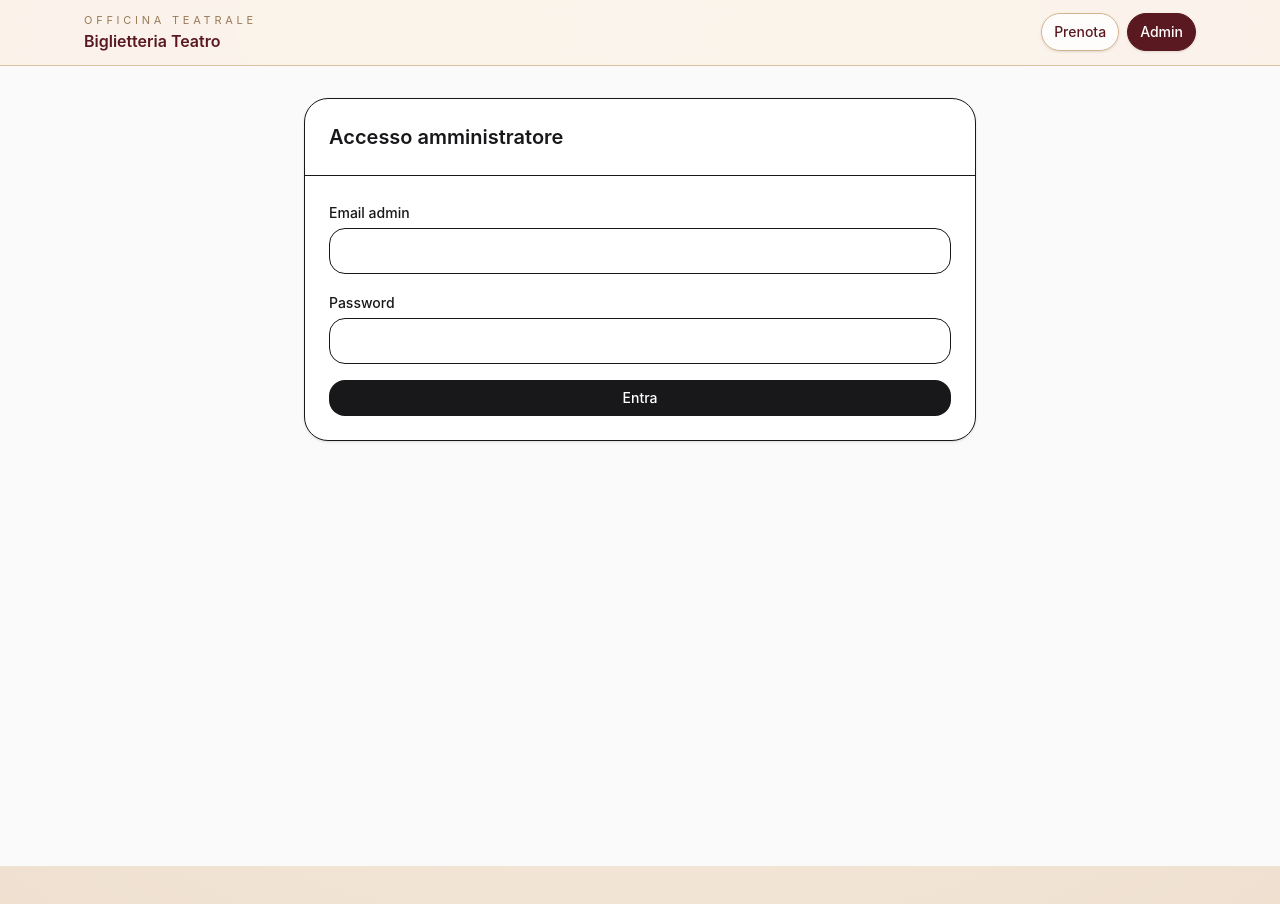
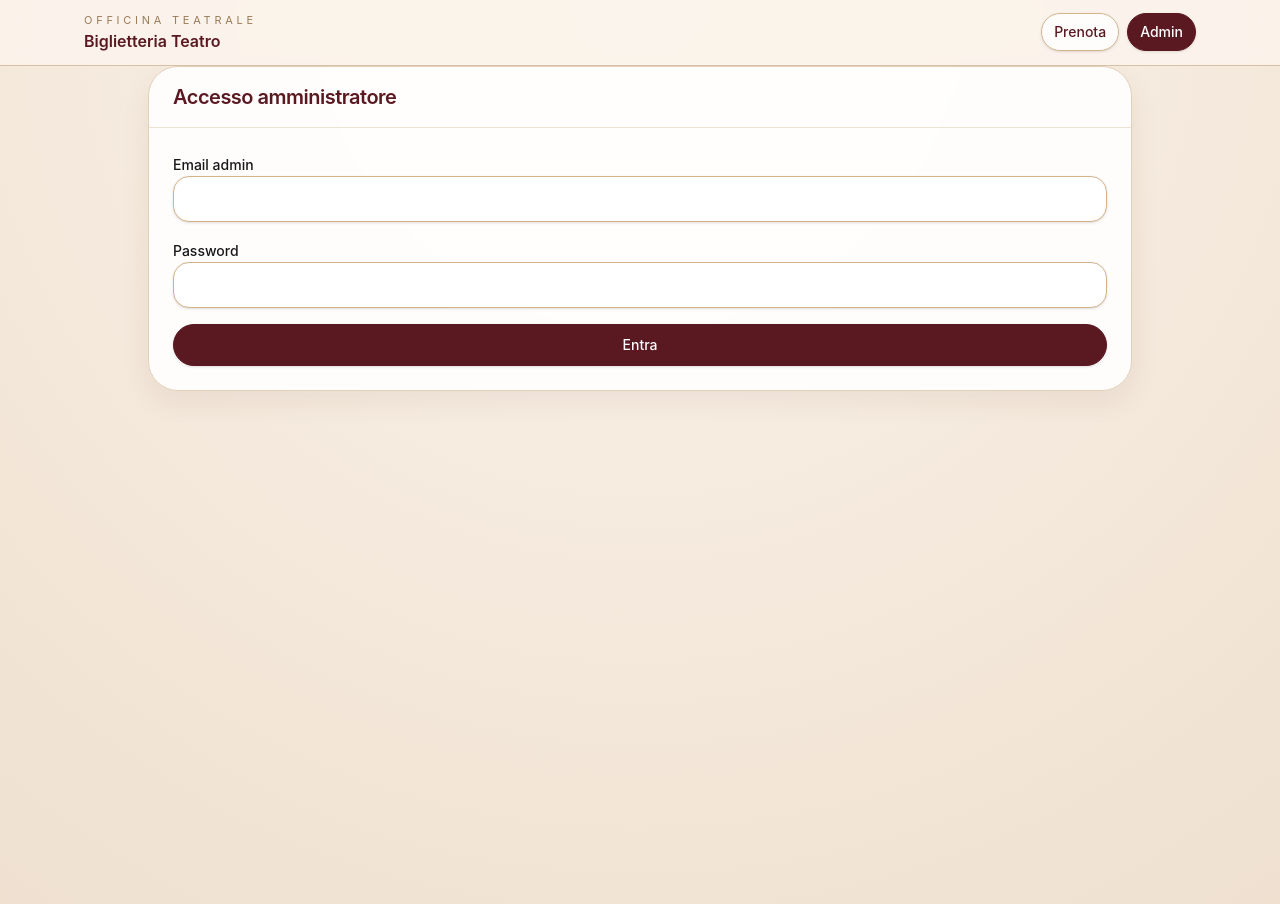
Before and after one commit to liberamint/biglietteria-teatro, a Next.js app: page /login in a window 1280 px wide. Built offline with nearby package versions, Linux system fonts and the light colour scheme.

Commit message:
stile teatrale elegante componenti ui

```diff
--- a/components/ui.tsx
+++ b/components/ui.tsx
@@ -1,55 +1,183 @@
-import { ReactNode } from 'react';
-import clsx from 'clsx';
+import * as React from 'react';
 
-export function PageShell({ children }: { children: ReactNode }) {
-  return <main className="min-h-screen bg-zinc-50 p-4 md:p-8">{children}</main>;
+type DivProps = React.HTMLAttributes<HTMLDivElement>;
+type InputProps = React.InputHTMLAttributes<HTMLInputElement>;
+type TextareaProps = React.TextareaHTMLAttributes<HTMLTextAreaElement>;
+type ButtonProps = React.ButtonHTMLAttributes<HTMLButtonElement> & {
+  variant?: 'primary' | 'outline' | 'secondary';
+};
+
+function cn(...classes: Array<string | false | null | undefined>) {
+  return classes.filter(Boolean).join(' ');
 }
 
-export function Container({ children, wide = false }: { children: ReactNode; wide?: boolean }) {
-  return <div className={clsx('mx-auto', wide ? 'max-w-6xl' : 'max-w-2xl')}>{children}</div>;
+export function PageShell({ className, ...props }: DivProps) {
+  return (
+    <div
+      className={cn(
+        'min-h-screen',
+        className
+      )}
+      {...props}
+    />
+  );
 }
 
-export function Card({ children, className = '' }: { children: ReactNode; className?: string }) {
-  return <div className={clsx('rounded-3xl border bg-white shadow-sm', className)}>{children}</div>;
+export function Container({
+  className,
+  wide = false,
+  ...props
+}: DivProps & { wide?: boolean }) {
+  return (
+    <div
+      className={cn(
+        'mx-auto w-full px-3 sm:px-5',
+        wide ? 'max-w-7xl' : 'max-w-5xl',
+        className
+      )}
+      {...props}
+    />
+  );
 }
 
-export function CardHeader({ children }: { children: ReactNode }) {
-  return <div className="border-b p-6">{children}</div>;
+export function Card({ className, ...props }: DivProps) {
+  return (
+    <div
+      className={cn(
+        'rounded-[30px] border border-[#e2d1ba] bg-white/88 shadow-[0_10px_30px_rgba(90,24,33,0.07)] backdrop-blur',
+        className
+      )}
+      {...props}
+    />
+  );
 }
 
-export function CardTitle({ children }: { children: ReactNode }) {
-  return <h2 className="text-xl font-semibold">{children}</h2>;
+export function CardHeader({ className, ...props }: DivProps) {
+  return (
+    <div
+      className={cn(
+        'border-b border-[#efe2d2] px-5 py-4 sm:px-6',
+        className
+      )}
+      {...props}
+    />
+  );
 }
 
-export function CardContent({ children }: { children: ReactNode }) {
-  return <div className="p-6">{children}</div>;
+export function CardTitle({ className, ...props }: DivProps) {
+  return (
+    <div
+      className={cn(
+        'text-lg font-semibold tracking-tight text-[#5a1821] sm:text-xl',
+        className
+      )}
+      {...props}
+    />
+  );
 }
 
-export function Button({ children, className = '', variant = 'default', ...props }: React.ButtonHTMLAttributes<HTMLButtonElement> & { variant?: 'default' | 'outline' | 'secondary' }) {
+export function CardContent({ className, ...props }: DivProps) {
   return (
-    <button
-      className={clsx(
-        'inline-flex items-center justify-center rounded-2xl px-4 py-2 text-sm font-medium transition',
-        variant === 'default' && 'bg-zinc-900 text-white hover:bg-zinc-800',
-        variant === 'outline' && 'border bg-white hover:bg-zinc-100',
-        variant === 'secondary' && 'bg-zinc-200 text-zinc-900 hover:bg-zinc-300',
+    <div
+      className={cn(
+        'px-5 py-5 sm:px-6 sm:py-6',
+        className
+      )}
+      {...props}
+    />
+  );
+}
+
+export const Input = React.forwardRef<HTMLInputElement, InputProps>(
+  ({ className, ...props }, ref) => {
+    return (
+      <input
+        ref={ref}
+        className={cn(
+          'w-full rounded-2xl border border-[#d4b28a] bg-white px-4 py-3 text-sm text-zinc-900 shadow-sm outline-none transition',
+          'placeholder:text-[#9a8a7a]',
+          'focus:border-[#8a3843] focus:ring-2 focus:ring-[#8a3843]/10',
+          className
+        )}
+        {...props}
+      />
+    );
+  }
+);
+Input.displayName = 'Input';
+
+export const Textarea = React.forwardRef<HTMLTextAreaElement, TextareaProps>(
+  ({ className, ...props }, ref) => {
+    return (
+      <textarea
+        ref={ref}
+        className={cn(
+          'w-full rounded-2xl border border-[#d4b28a] bg-white px-4 py-3 text-sm text-zinc-900 shadow-sm outline-none transition',
+          'placeholder:text-[#9a8a7a]',
+          'focus:border-[#8a3843] focus:ring-2 focus:ring-[#8a3843]/10',
+          className
+        )}
+        {...props}
+      />
+    );
+  }
+);
+Textarea.displayName = 'Textarea';
+
+export const Button = React.forwardRef<HTMLButtonElement, ButtonProps>(
+  ({ className, variant = 'primary', type = 'button', ...props }, ref) => {
+    const base =
+      'inline-flex items-center justify-center rounded-full px-4 py-2.5 text-sm font-medium shadow-sm transition active:scale-[0.99] disabled:cursor-not-allowed disabled:opacity-60';
+
+    const styles = {
+      primary:
+        'border border-[#5a1821] bg-[#5a1821] text-white hover:bg-[#49141b]',
+      outline:
+        'border border-[#d4b28a] bg-white text-[#5a1821] hover:bg-[#fff8f0]',
+      secondary:
+        'border border-[#d7c3a6] bg-[#f7ecdf] text-[#5a1821] hover:bg-[#f3e5d4]',
+    };
+
+    return (
+      <button
+        ref={ref}
+        type={type}
+        className={cn(base, styles[variant], className)}
+        {...props}
+      />
+    );
+  }
+);
+Button.displayName = 'Button';
+
+export function Badge({
+  className,
+  children,
+  ...props
+}: DivProps) {
+  let tone =
+    'border-[#d7c3a6] bg-[#fbf1e4] text-[#5a1821]';
+
+  const label = String(children ?? '').toLowerCase();
+
+  if (label.includes('pagato')) {
+    tone = 'border-green-200 bg-green-50 text-green-700';
+  } else if (label.includes('confermato')) {
+    tone = 'border-[#d4b28a] bg-[#fff7ee] text-[#7a4b14]';
+  } else if (label.includes('entrato')) {
+    tone = 'border-blue-200 bg-blue-50 text-blue-700';
+  }
+
+  return (
+    <span
+      className={cn(
+        'inline-flex items-center rounded-full border px-3 py-1 text-xs font-medium shadow-sm',
+        tone,
         className
       )}
       {...props}
     >
       {children}
-    </button>
+    </span>
   );
 }
-
-export function Input(props: React.InputHTMLAttributes<HTMLInputElement>) {
-  return <input className="mt-1 w-full rounded-2xl border bg-white px-4 py-3 text-sm" {...props} />;
-}
-
-export function Textarea(props: React.TextareaHTMLAttributes<HTMLTextAreaElement>) {
-  return <textarea className="mt-1 w-full rounded-2xl border bg-white px-4 py-3 text-sm" {...props} />;
-}
-
-export function Badge({ children }: { children: ReactNode }) {
-  return <span className="rounded-full bg-zinc-200 px-3 py-1 text-xs font-medium">{children}</span>;
-}
```
